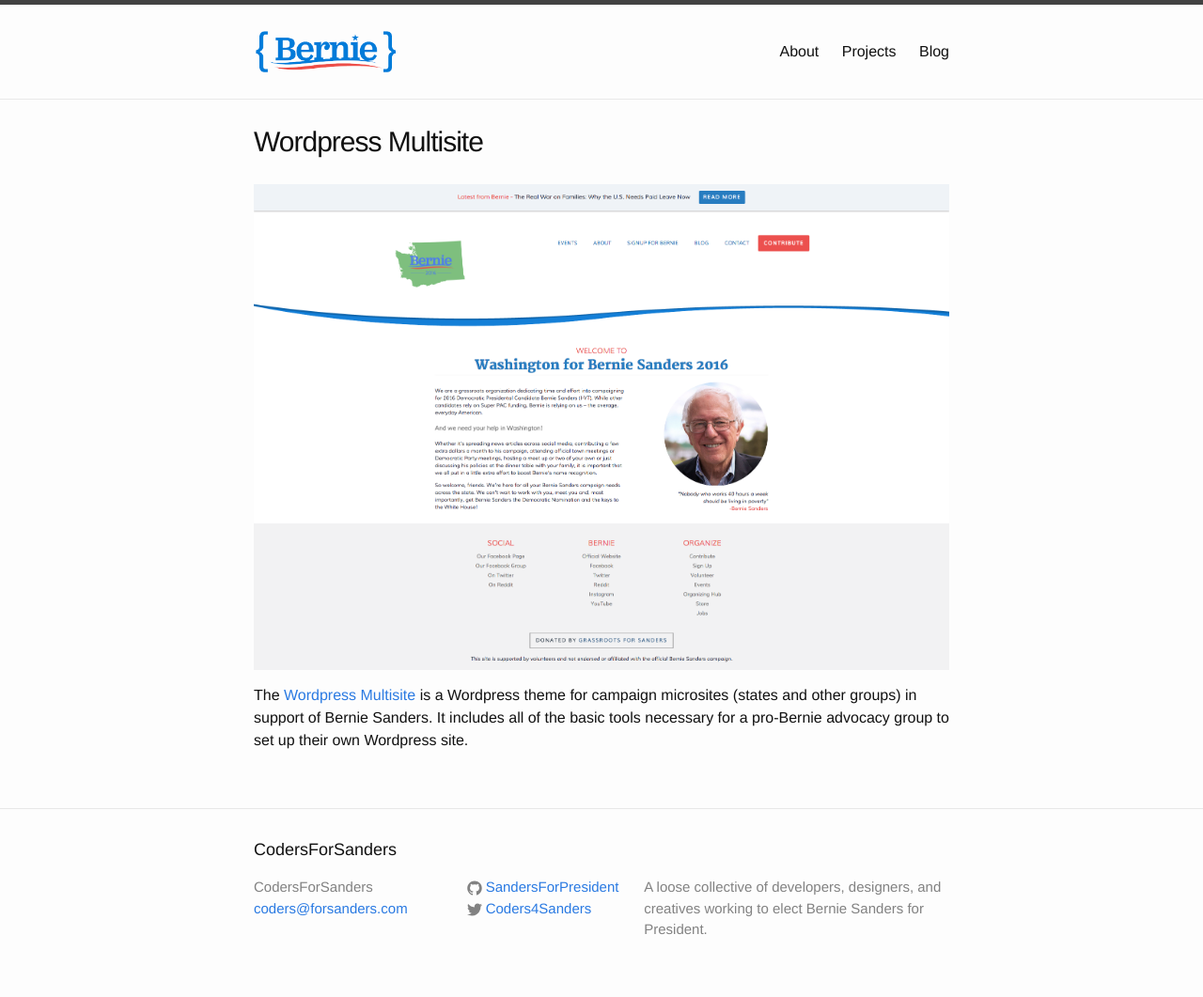
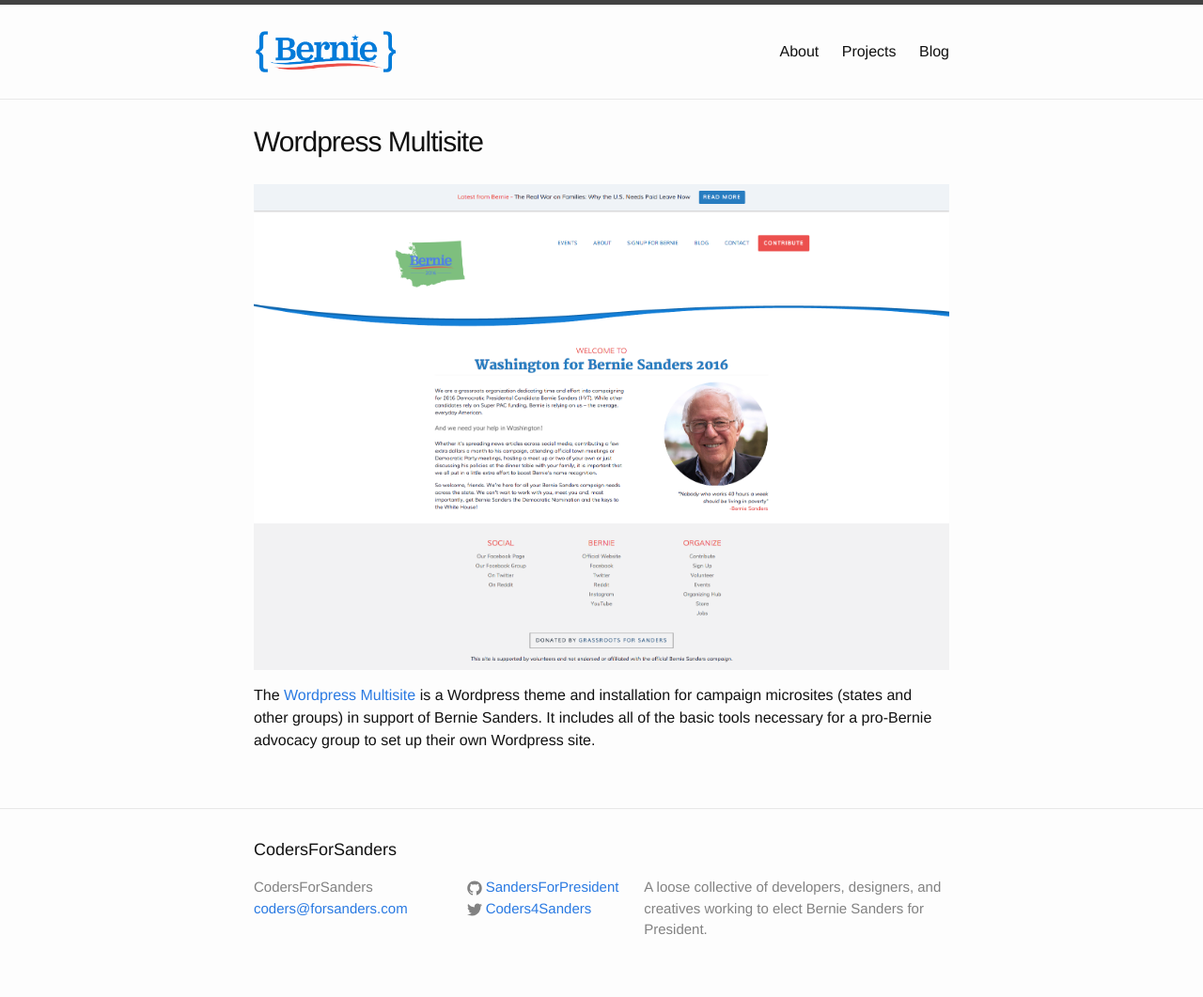
Before and after one commit to SandersForPresident/sandersforpresident.github.io, a Jekyll site: the page built from projects/wordpress-multisite.md, in a window 1280 px wide. Shown: the whole page at 94% size. Built offline with Jekyll 4.4.1, drawn with Linux system fonts in a browser that asks for light colours.

Commit message:
Update multisite link

```diff
--- a/projects/wordpress-multisite.md
+++ b/projects/wordpress-multisite.md
@@ -6,4 +6,4 @@
 
 <img src="/img/wordpress-multisite.png" alt="Wordpress Multisite" />
 
-The [Wordpress Multisite](https://github.com/SandersForPresident/SitesForBernie) is a Wordpress theme for campaign microsites (states and other groups) in support of Bernie Sanders. It includes all of the basic tools necessary for a pro-Bernie advocacy group to set up their own Wordpress site.
+The [Wordpress Multisite](http://forberniesanders.com) is a Wordpress theme and installation for campaign microsites (states and other groups) in support of Bernie Sanders. It includes all of the basic tools necessary for a pro-Bernie advocacy group to set up their own Wordpress site.
```
